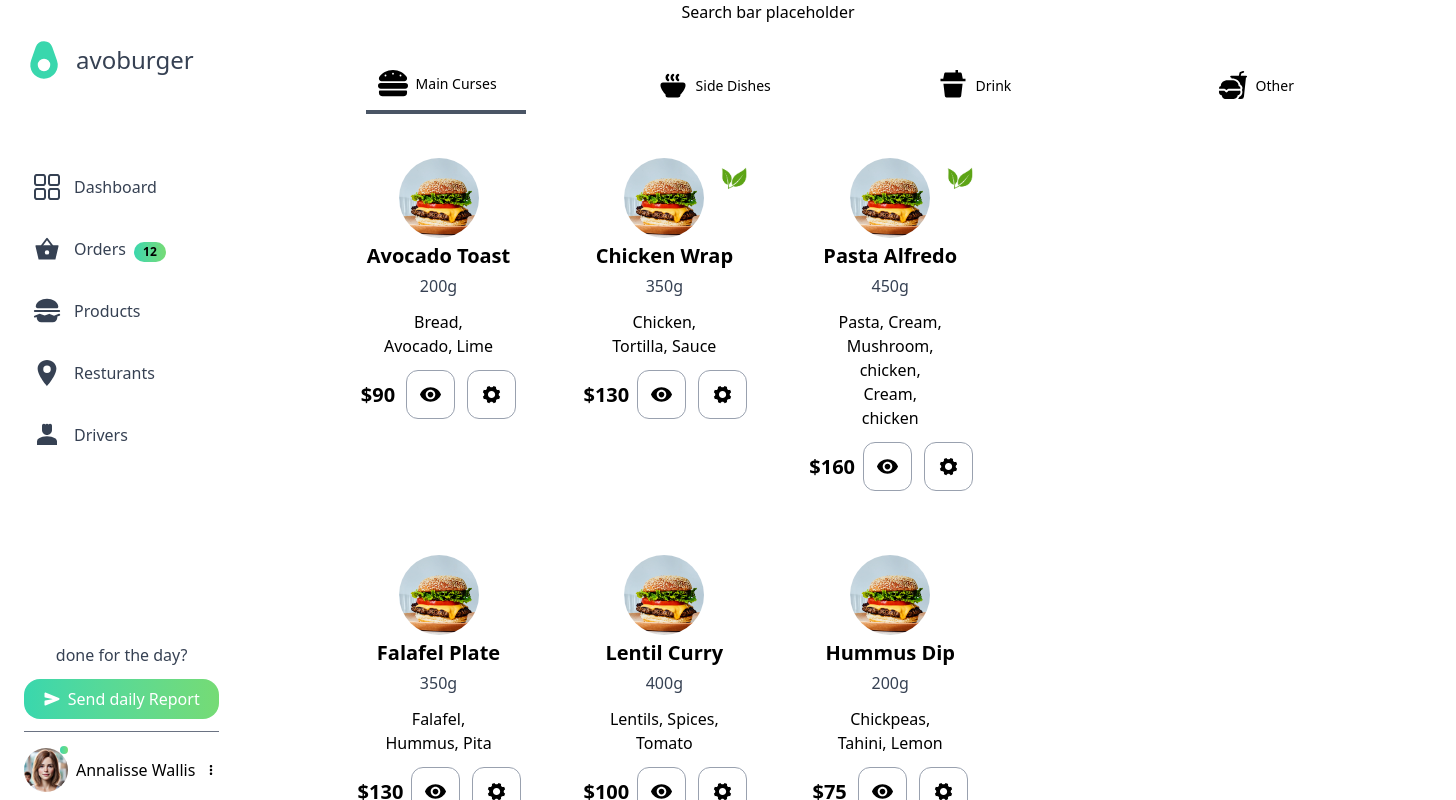
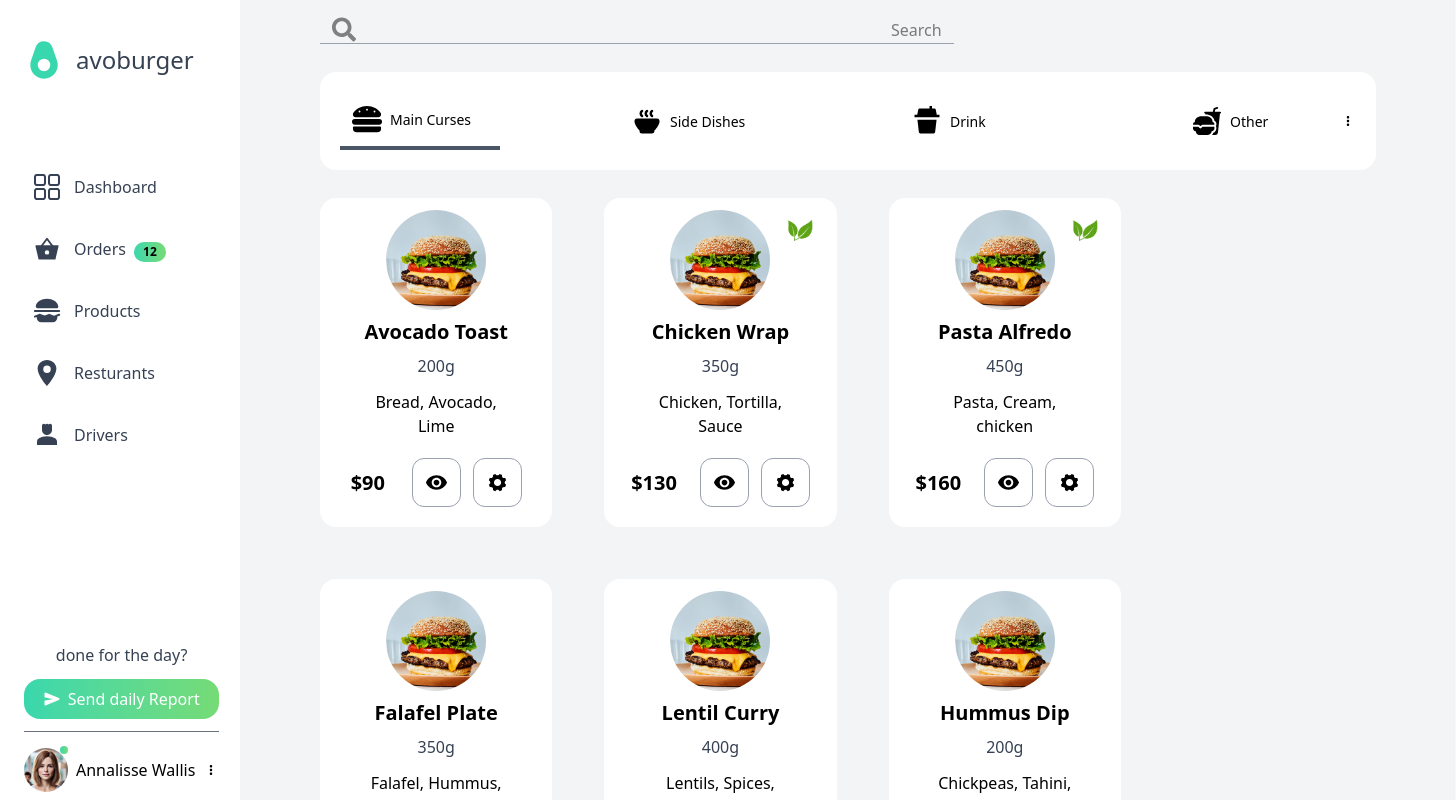
Before and after one commit to m-ghiasi/resturant-order-pannel, a React (Vite) app: page /products in a window 1280 px wide. Shown: the whole page, 1456 px wide, since content can reach past the window. Built offline with nearby package versions, Linux system fonts and the light colour scheme.

Commit message:
search SearchBar

```diff
--- a/src/components/AddProduct/index.tsx
+++ b/src/components/AddProduct/index.tsx
@@ -7,7 +7,7 @@ type PropType={
 export default function Addproduct(prop:PropType) {
   const {onClick}=prop
   return (
-    <div className="  flex bg-gray-200 rounded-2xl w-[22%] justify-center flex-col items-center gap-1 p-3">
+    <div className=" h-[280px] flex border border-gray-400 rounded-2xl w-[22%] justify-center flex-col items-center gap-1 p-3">
       <div>
         <Button onClick={onClick} className="w-30 flex flex-col items-center justify-center">
           <FaPlus color="gray"/>
--- a/src/components/Card/index.tsx
+++ b/src/components/Card/index.tsx
@@ -20,12 +20,12 @@ export default function Card(props: CardProps) {
     props;
 
   return (
-    <div className="bg-white rounded-2xl w-[22%] flex flex-col items-center gap-1 p-3">
+    <div className="bg-white rounded-2xl w-[22%] min-w-[180px] flex flex-col items-center gap-1 p-3 ">
       <div className="relative">
-        <img src={image} alt={name} className="w-20 rounded-full" />
+        <img src={image} alt={name} className="w-25 rounded-full" />
         {!isVegan ? <img className="w-10 absolute top-0 right-[-50px]" src={vegan} alt="" /> : null}
       </div>
-      <h3 className="font-bold text-xl">{name}</h3>
+      <h3 className="font-bold text-xl my-1">{name}</h3>
       <span className="text-gray-700">{weight}<span>g</span> </span>
       <span className="font-medium py-2 w-[70%] text-center ">
         {ingredients.join(", ")}
@@ -33,7 +33,7 @@ export default function Card(props: CardProps) {
       <div className="w-full  flex gap-2 justify-evenly items-center">
         <span className="font-bold text-xl">${price}</span>
 
-        <div className="flex gap-3">
+        <div className="flex gap-3 my-2">
           <Button onClick={onView} className="p-3 rounded-xl border border-gray-400 ">
             <MdVisibility  size={23} />
           </Button>
--- a/src/components/Ingredient/index.tsx
+++ b/src/components/Ingredient/index.tsx
@@ -24,6 +24,7 @@ export default function Ingredient({ mode }: IngredientProps) {
           label="Ingredient"
           value={ingredient}
           onChange={(e) => setIngredient(e.target.value)}
+          inputClassName=""
         />
         <Button
           className="flex items-center text-gray-400"
@@ -38,9 +39,9 @@ export default function Ingredient({ mode }: IngredientProps) {
           <FaPlus />
         </Button>
       </div>
-      <div className="flex flex-wrap border border-gray-300  gap-2 w-[80%] ml-2 p-1">
+      <div className="flex flex-wrap border border-gray-300  gap-2 w-[80%] ml-2 p-1 min-h-10">
         {newProduct.ingredients.map((item, index) => (
-          <button className="flex text-gray-600 items-center px-2 bg-gray-200 h-12 gap-1 text-xl m-1">
+          <button className="flex text-gray-600 items-center px-1 bg-gray-200 h-10 gap-1  m-1">
             <IoMdClose size={18} />
             {item}
           </button>
--- /dev/null
+++ b/src/components/SearchBar/index.tsx
@@ -0,0 +1,25 @@
+
+import { FaSearch } from "react-icons/fa";
+import { useProductStore } from "../../store/productStore";
+
+export default function Search() {
+ const searchName = useProductStore((state) => state.searchName);
+  const setSearchName = useProductStore((state) => state.setSearchName);
+
+
+
+
+  return (
+    <div className="flex  border-b border-gray-400 w-[60%] h-12 items-center px-3 mt-4">
+      <FaSearch color="gray"size={25} />
+      <input
+        type="text"
+        placeholder="Search"
+        value={searchName}
+        className="focus:outline-none w-full text-right  "
+        onChange={(e) => setSearchName(e.target.value)}
+      ></input>
+
+    </div>
+  );
+}
--- a/src/components/TabFilter/index.tsx
+++ b/src/components/TabFilter/index.tsx
@@ -48,7 +48,7 @@ export default function TabFilter(props: PropType) {
 
   return (
     <div
-      className={`${className} flex justify-between items-center w-[80%] bg-white rounded-2xl p-5 `}
+      className={`${className} flex justify-between items-center  w-full bg-white rounded-2xl p-5 my-4 `}
     >
       <div className="flex justify-evenly gap-30">
         {filterItem.map((item, index) => (
--- a/src/components/TextField/index.tsx
+++ b/src/components/TextField/index.tsx
@@ -26,15 +26,15 @@ export default function TextField(props: PropsType) {
     children
   } = props;
   return (
-    <div className={`${wrapperClassName} gap-3 p-2`}>
-      <label className={`font-medium text-xl ${labelClassName}`} htmlFor={id}>
+    <div className={`${wrapperClassName} gap-3 p-2 `}>
+      <label className={`font-medium  ${labelClassName}`} htmlFor={id}>
         {label}
       </label>
       {children}
 
       <input
         required
-        className={`bg-gray-100 rounded-xl"  p-2  focus:outline-none focus:border-purple-600 ${inputClassName} border border-gray-300 h-17`}
+        className={`bg-gray-100 rounded-xl"  p-2  focus:outline-none ${inputClassName} border border-gray-300 `}
         type={type}
         name={id}
         id={id}
@@ -44,6 +44,7 @@ export default function TextField(props: PropsType) {
         checked={checked}
       ></input>
 
+
     </div>
   );
 }
--- a/src/components/Wrapper/index.tsx
+++ b/src/components/Wrapper/index.tsx
@@ -7,7 +7,7 @@ type WrapperProps= {
 
 export default function Wrapper({children}: WrapperProps){
     return(
-        <div className="w-[80%] overflow-x-hidden flex  flex-wrap gap-10 ">
+        <div className="w-full min-w-[80%] overflow-x-hidden flex  flex-wrap gap-13 ">
                 {children}
         </div>
     )
--- a/src/data/foodItems.ts
+++ b/src/data/foodItems.ts
@@ -117,7 +117,7 @@ export const foodItems = [
   {
     id: 11,
     name: "Pasta Alfredo",
-    ingredients: ["Pasta", "Cream", "Mushroom","chicken", "Cream","chicken"],
+    ingredients: ["Pasta", "Cream", "chicken"],
     weight: "450",
     price: 160,
     image: `${food}`,
--- a/src/pages/Products/index.tsx
+++ b/src/pages/Products/index.tsx
@@ -1,4 +1,4 @@
-import { useEffect, useState } from "react";
+import { useEffect, useMemo, useState } from "react";
 import Card from "../../components/Card";
 import TabFilter from "../../components/TabFilter";
 import Wrapper from "../../components/Wrapper";
@@ -6,7 +6,8 @@ import { foodItems } from "../../data/foodItems";
 import Addproduct from "../../components/AddProduct";
 import FormNewProduct from "../../components/FormNewProduct";
 import { useProductStore } from "../../store/productStore";
-type foodItems={
+import Search from "../../components/SearchBar";
+type foodItems = {
   id: number;
   name: string;
   ingredients: string[];
@@ -16,15 +17,17 @@ type foodItems={
   category: string;
   calories: number;
   isVegan: boolean;
-}
+};
 export default function Products() {
-  const [activeTab, setActiveTab] = useState("food");
   const [show, setShow] = useState(false);
   const [formMode, setFormMode] = useState<"add" | "edit" | "view">("view");
 
   const products = useProductStore((state) => state.products);
   const setProducts = useProductStore((state) => state.setProducts);
   const setProductData = useProductStore((state) => state.setProductData);
+  const activeTab = useProductStore((state) => state.activeTab);
+  const setActiveTab = useProductStore((state) => state.setActiveTab);
+  const searchName = useProductStore((state) => state.searchName);
 
   useEffect(() => {
     if (products.length === 0) {
@@ -32,16 +35,28 @@ export default function Products() {
     }
   }, []);
 
+   const filteredItems = useMemo(() => {
+    return products.filter((item) => {
+      const matchCategory = item.category === activeTab;
+      const matchSearch = item.name.toLowerCase().includes(searchName.toLowerCase());
+      return matchCategory && matchSearch;
+    });
+  }, [products, activeTab, searchName]);
+
   const handleFormToggle = () => setShow(!show);
 
   const handleTabClick = (category: string) => setActiveTab(category);
 
   return (
-    <div className={`flex flex-col gap-3 items-center w-full h-screen relative overflow-hidden ${show ? "bg-gray-300": "bg-white"}`}>
-      <div>Search bar placeholder</div>
+    <div
+      className={`flex flex-col gap-3 px-20 w-full h-screen relative overflow-hidden ${
+        show ? "bg-gray-300" : "bg-gray-100"
+      }`}
+    >
+      <Search />
       <TabFilter className="" categoryMode={handleTabClick} />
       <Wrapper>
-        {products
+        {filteredItems
           .filter((item) => item.category === activeTab)
           .map((item) => (
             <Card
@@ -69,7 +84,6 @@ export default function Products() {
         ></div>
       )}
 
-
       <FormNewProduct
         onClose={handleFormToggle}
         mode={formMode}
@@ -77,7 +91,6 @@ export default function Products() {
           show ? "transform translate-x-[0]" : "transform translate-x-full"
         } `}
       />
-
     </div>
   );
 }
--- a/src/store/productStore.ts
+++ b/src/store/productStore.ts
@@ -27,6 +27,10 @@ type ProductState = {
   addIngredient: (ingredient: string) => void;
   removeIngredient: (index: number) => void;
   setProducts: (products: Product[]) => void;
+  activeTab: string;
+  setActiveTab: (tab: string) => void;
+  searchName: string;
+setSearchName: (text: string) => void;
 };
 
 const initialProduct: Product = {
@@ -101,6 +105,10 @@ export const useProductStore = create<ProductState>((set) => ({
         p.id === updated.id ? updated : p
       ),
     })),
+    activeTab: "food",
+  setActiveTab: (tab) => set(() => ({ activeTab: tab })),
+  searchName: "",
+setSearchName: (text) => set(() => ({ searchName: text })),
 
   resetForm: () => set(() => ({ newProduct: { ...initialProduct } })),
 }));
```
Also changed, not shown: src/components/FormNewProduct/index.tsx (+10 -13 lines). Lines whose indentation alone changed are shown as unchanged.
